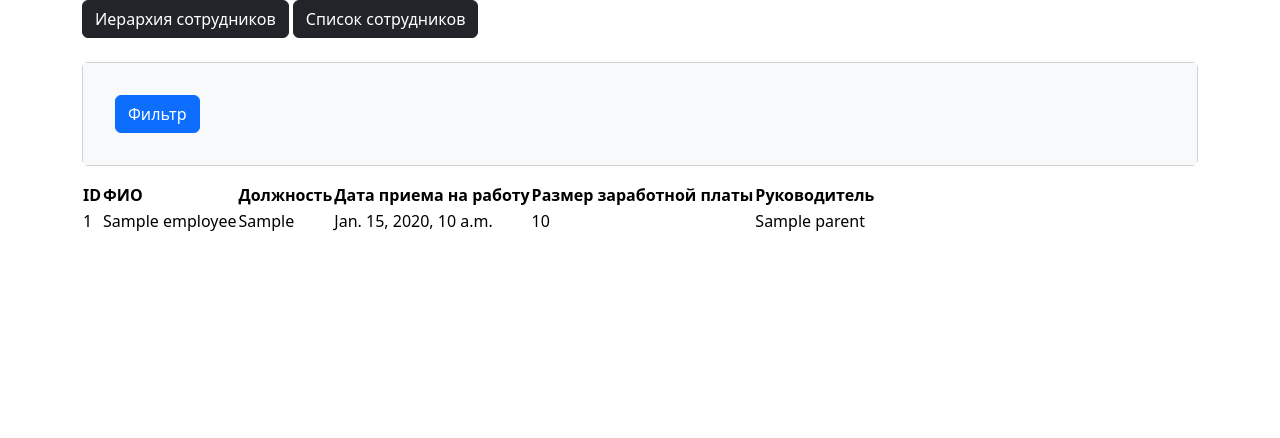
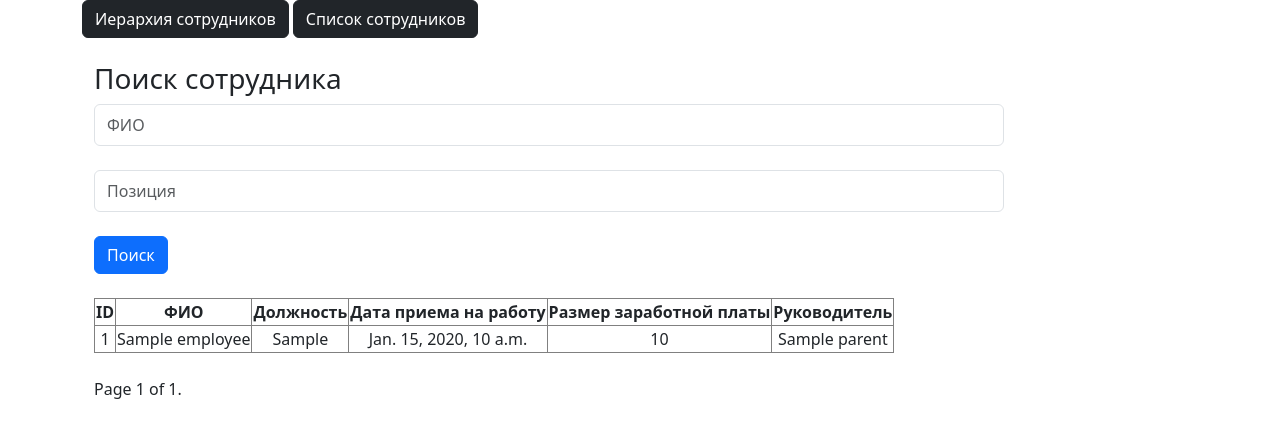
Before and after one commit to AleksandrKosmylev/abz_test_task, a Django app: template employees/templates/employees_list.html in a window 1280 px wide. Shown: the top 438 px of the page. Run offline with Django 5.2, Linux system fonts and the light colour scheme; the template is opened without the code that fills it: most values are stand-ins (such as "Sample title", 1, 10 or a date in 2020); some libraries are stand-ins or nearby versions.

Commit message:
fix filter for employees_list.html

```diff
--- a/employees/templates/employees_list.html
+++ b/employees/templates/employees_list.html
@@ -2,40 +2,6 @@
 {% block content %}
 {% load django_bootstrap5 %}
 
-  <div class="card mb-3">
-    <div class="card-body bg-light">
-        <form method="get" class="form-inline center">
-            {% bootstrap_form filter.form %}
-
-            <input class="btn btn-primary m-3" type="submit" value="Фильтр"/>
-
-        </form>
-    </div>
-  </div>
-
-  <table class="table-primary">
-    <thead class="thead-dark">
-      <tr>
-        <th>ID</th>
-        <th>ФИО</th>
-        <th>Должность</th>
-        <th>Дата приема на работу</th>
-        <th>Размер заработной платы</th>
-        <th>Руководитель</th>
-      </tr>
-    </thead>
-    <tbody>
-    {% for employee in filter.qs %}
-    <tr>
-      <td>{{employee.id}}</td>
-      <td>{{employee.name}}</td>
-      <td>{{employee.employment_position}}</td>
-      <td>{{employee.start_date}}</td>
-      <td>{{employee.salary}}</td>
-      <td>{{employee.parent}}</td>
-    </tr>
-    {% endfor %}
-    </tbody>
-  </table>
+{% include "filter.html" %}
 
 {% endblock %}
--- /dev/null
+++ b/employees/templates/filter.html
@@ -0,0 +1,74 @@
+
+<div class="container-fluid">
+  <h3>Поиск сотрудника</h3>
+  <form method="GET" action=".">
+
+    <div class="form-row">
+        <div class="form-group col-10">
+            <div class="input-group">
+              <input class="form-control py-2 border-right-0 border" type="search" name="name_contains" placeholder="ФИО" />
+            </div>
+        </div>
+    </div>
+    <br>
+    <div class="form-row">
+      <div class="form-group col-10">
+          <div class="input-group">
+            <input class="form-control py-2 border-right-0 border" type="search" name="employment_position_query" placeholder="Позиция" />
+          </div>
+      </div>
+    </div>
+    <br>
+
+    <button type="submit" class="btn btn-primary">Поиск</button>
+  </form>
+</div>
+
+<br>
+
+<div class="container-fluid ">
+  <table class=" text-center table-bordered">
+    <thead class="thead-dark">
+      <tr>
+        <th>ID</th>
+        <th>ФИО</th>
+        <th>Должность</th>
+        <th>Дата приема на работу</th>
+        <th>Размер заработной платы</th>
+        <th>Руководитель</th>
+      </tr>
+    </thead>
+    <tbody>
+      {% for employee in queryset %}
+        <tr>
+          <td>{{ employee.id }}</td>
+          <td>{{ employee.name }}</td>
+          <td>{{ employee.employment_position}}</td>
+          <td>{{ employee.start_date }}</td>
+          <td>{{ employee.salary }}</td>
+          <td>{{ employee.parent }}</td>
+        </tr>
+      {% endfor %}
+    </tbody>
+  </table>
+
+<br>
+
+<div class="pagination">
+    <span class="step-links">
+        {% if queryset.has_previous %}
+            <a href="?page=1">&laquo; first</a>
+            <a href="?page={{ queryset.previous_page_number }}">previous</a>
+        {% endif %}
+
+        <span class="current">
+            Page {{ queryset.number }} of {{ queryset.paginator.num_pages }}.
+        </span>
+
+        {% if queryset.has_next %}
+            <a href="?page={{ queryset.next_page_number }}">next</a>
+            <a href="?page={{ queryset.paginator.num_pages }}">last &raquo;</a>
+        {% endif %}
+    </span>
+</div>
+</div>
--- a/employees/templates/layout.html
+++ b/employees/templates/layout.html
@@ -2,11 +2,16 @@
 {% load django_bootstrap5 %}
 {% bootstrap_css %}
 {% bootstrap_javascript %}
+{% load static %}
 <html lang="en">
 <head>
    <meta charset="utf-8">
   <link href="https://cdnjs.cloudflare.com/ajax/libs/bootstrap/5.3.3/css/bootstrap-grid.min.css" rel="stylesheet" type="text/css">
+  <link rel="stylesheet" href="{% static 'django_table_sort.css' %}"/>
+  <link rel="stylesheet" href="https://cdnjs.cloudflare.com/ajax/libs/font-awesome/6.1.2/css/all.min.css" integrity="sha512-1sCRPdkRXhBV2PBLUdRb4tMg1w2YPf37qatUFeS7zlBy7jJI8Lf4VHwWfZZfpXtYSLy85pkm9GaYVYMfw5BC1A==" crossorigin="anonymous" referrerpolicy="no-referrer" />
  <title>Employees</title>
+
+
 </head>
 <body>
 
--- a/employees/urls.py
+++ b/employees/urls.py
@@ -1,7 +1,8 @@
 from django.urls import path
-from employees.views import index, EmployeesView
+from employees.views import index, show_employees
 
 urlpatterns = [
     path('', index),
-    path('employees/', EmployeesView.as_view(), name='employees'),
+    path('employees/', show_employees, name='employees'),
+    # path('employees/', EmployeesView.as_view(), name='employees'),
 ]
--- a/employees_catalog/settings.py
+++ b/employees_catalog/settings.py
@@ -43,6 +43,7 @@ INSTALLED_APPS = [
     'django_bootstrap5',
     'django_extensions',
     'django_filters',
+    "django_table_sort"
 ]
 
 MIDDLEWARE = [
```
Also changed, not shown: employees/templates/form.html (added, +10 -0 lines), employees/templates/old_version_filter.html (added, +43 -0 lines), employees/views.py (+33 -7 lines).
